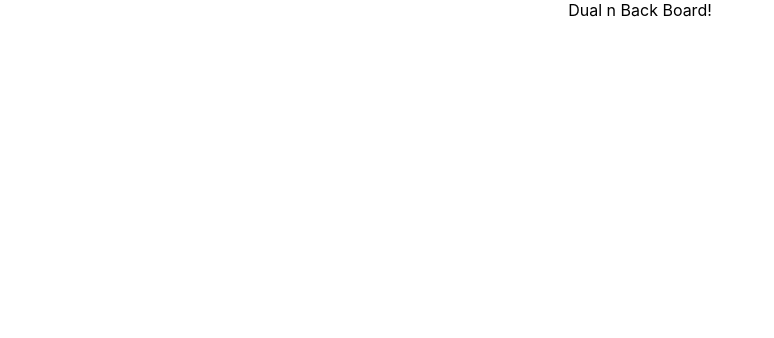
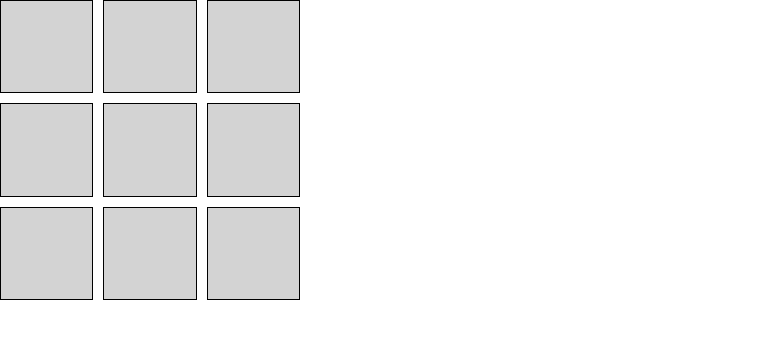
Before and after one commit to tomaskjay/dual-n-back, a React (Create React App) app: page / in a window 1280 px wide. Shown: the top 338 px of the page, without its empty margins (0-774 px from the left). Built offline with nearby package versions, Linux system fonts and the light colour scheme.

Commit message:
made grid

```diff
--- a/src/App.tsx
+++ b/src/App.tsx
@@ -1,11 +1,12 @@
 import React from 'react';
 import logo from './logo.svg';
 import './App.css';
+import Board from './components/board';
 
 function App() {
   return (
     <div className="App">
-      Dual n Back Board!
+      <Board/>
     </div>
   );
 }
--- /dev/null
+++ b/src/components/board.css
@@ -0,0 +1,17 @@
+.board {
+    display: grid;
+    grid-template-columns: repeat(3, 1fr);
+    grid-template-rows: repeat(3, 1fr);
+    gap: 10px;
+    width: 300px;
+    height: 300px;
+  }
+
+  .cell {
+    background-color: lightgray;
+    border: 1px solid #000;
+    display: flex;
+    align-items: center;
+    justify-content: center;
+    font-size: 24px;
+  }
--- /dev/null
+++ b/src/components/board.tsx
@@ -0,0 +1,15 @@
+import React from "react";
+import './board.css';
+
+export default function Board() {
+  const gridSize = 3;
+  const cells = Array.from({ length: gridSize * gridSize }, (_, index) => (
+    <div key={index} className="cell"></div>
+  ));
+
+  return (
+    <div className="board">
+      {cells}
+    </div>
+  );
+}
```
